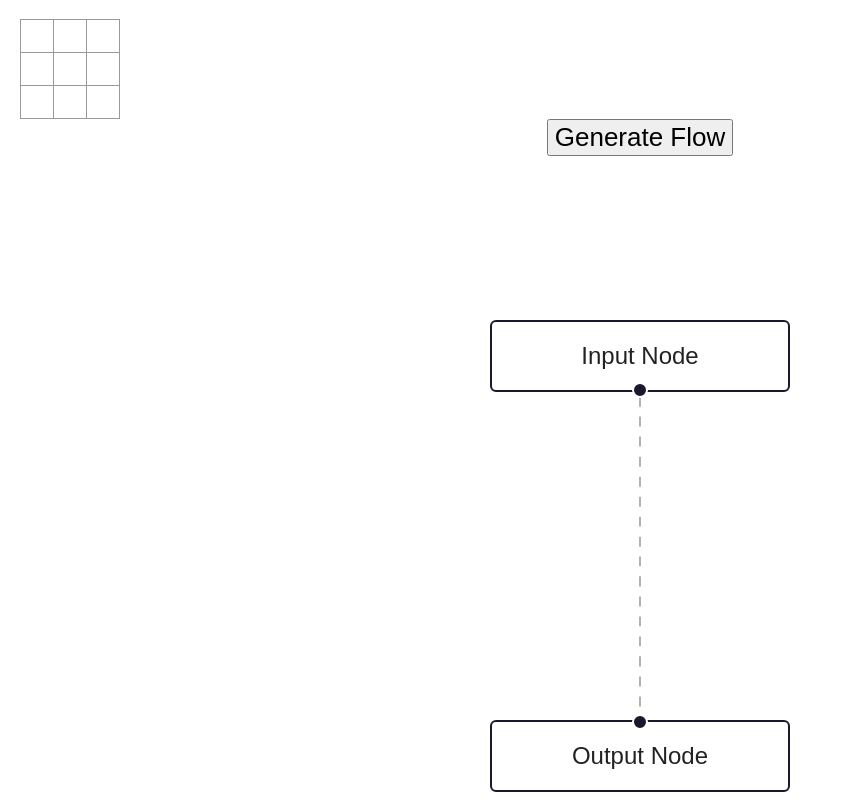
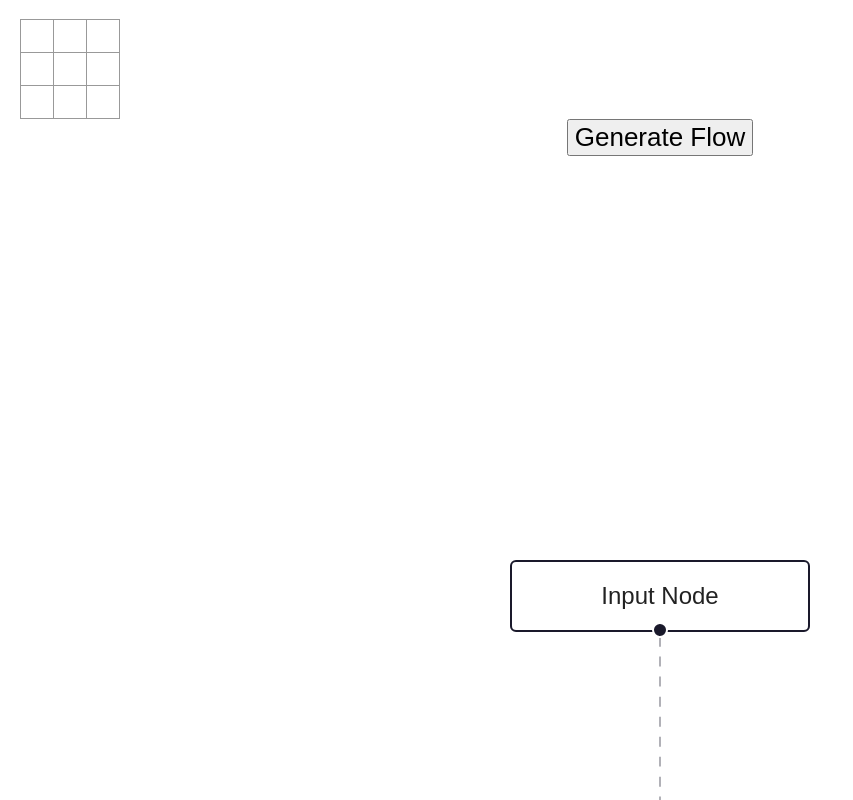
Before and after one commit to factal/tic-tak-toe-with-ai, a React (Vite) app: page / in a window 1280 px wide. Shown: the top 800 px of the page, without its empty margins (0-853 px from the left). Built offline with nearby package versions, Linux system fonts and the light colour scheme.

Commit message:
improve: visualizer

```diff
--- a/src/App.tsx
+++ b/src/App.tsx
@@ -8,9 +8,9 @@ function App() {
   const [count, setCount] = useState(0)
 
   return (
-    <div className="App">
+    <div className="App" style={{height: '100vh', width: '100vw'}}>
       <Board />
-      <div style={{height: 800}} >
+      <div style={{height: '100vw', width: '100vw' , position: 'fixed'}} >
         <Flow />
       </div>
 
--- a/src/components/flow.tsx
+++ b/src/components/flow.tsx
@@ -1,7 +1,7 @@
 import { generateFlowGraph } from '@libs/game-tree';
 import { useStore } from '@libs/store';
 import { useCallback , useEffect, useState } from 'react'
-import ReactFlow, { applyEdgeChanges, applyNodeChanges, Edge, EdgeChange, Node, NodeChange } from 'react-flow-renderer'
+import ReactFlow, { applyEdgeChanges, applyNodeChanges, Edge, EdgeChange, MiniMap, Node, NodeChange } from 'react-flow-renderer'
 import Board from './board';
 
 const initialNodes: Node[] = [
@@ -48,12 +48,15 @@ const Flow = () => {
     <>
       <button onClick={onNodeClick}>Generate Flow</button>
       <ReactFlow
-      nodes={nodes}
-      edges={edges}
-      // onClick={onNodeClick}
-      onNodesChange={onNodesChange}
-      onEdgesChange={onEdgesChange}
-      fitView />
+        nodes={nodes}
+        edges={edges}
+        // onClick={onNodeClick}
+        onNodesChange={onNodesChange}
+        onEdgesChange={onEdgesChange}
+        fitView
+      >
+        <MiniMap />
+      </ReactFlow>
     </>
   )
 }
--- a/src/libs/game-tree.tsx
+++ b/src/libs/game-tree.tsx
@@ -182,6 +182,29 @@ export const minimax = (gameNode: GameNode, player: Player, depth: number,  isMa
 
 export const generateFlowGraph = (gameNode: GameNode, nodes: Node[], edges: Edge[], depth: number = 0, width: number = 0) => {
   const node = generateFlowNode(gameNode, depth, width)
+  if (gameNode.score!) {
+    if (gameNode.score > 0) {
+      const style = {
+        color: 'white',
+        background: '#ff0072',
+        opacity: 0.8
+      }
+      node.style = style
+    } else if (gameNode.score < 0) {
+      const style = {
+        background: '#54c7ec',
+        opacity: 0.9
+      }
+      node.style = style
+    } else if (gameNode.score = 0) {
+      const style = {
+        background: '#00a400',
+        opacity: 0.9
+      }
+      node.style = style
+    }
+  }
+
   nodes.push(node)
 
   let cnt = 0
@@ -195,11 +218,12 @@ export const generateFlowGraph = (gameNode: GameNode, nodes: Node[], edges: Edge
   return { nodes, edges }
 }
 
-export const generateFlowNode = (gameNode: GameNode, depth: number, width: number) => {
+export const generateFlowNode = (gameNode: GameNode, depth: number, width: number): Node => {
   return ({
     id: gameNode.id,
     data: { label: gameNode.board.toString() },
-    position: {x: 100 * width, y: 100 * depth},
+    position: { x: 300 * width + (Math.random() - 0.5) * 300, y: 300 * depth + Math.random() * Math.random() * 600 },
+    style: { opacity: 0.5 }
   })
 }
 
```
